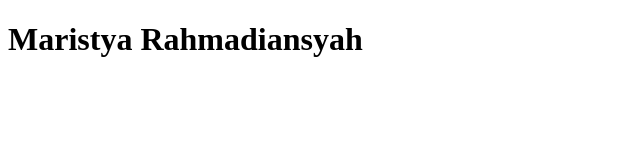
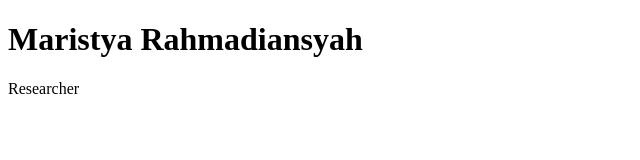
Before and after one commit to maristyar/maristyar.github.io, a plain HTML site: page index.html in a window 1280 px wide. Shown: the full height of the page, 0-640 px from the left. Drawn offline with Linux system fonts and the light colour scheme.

Commit message:
tambah baris

```diff
--- a/index.html
+++ b/index.html
@@ -7,5 +7,6 @@
   </head>
   <body>
     <h1>Maristya Rahmadiansyah</h1>
+    <p>Researcher</p>
   </body>
 </html>
```
